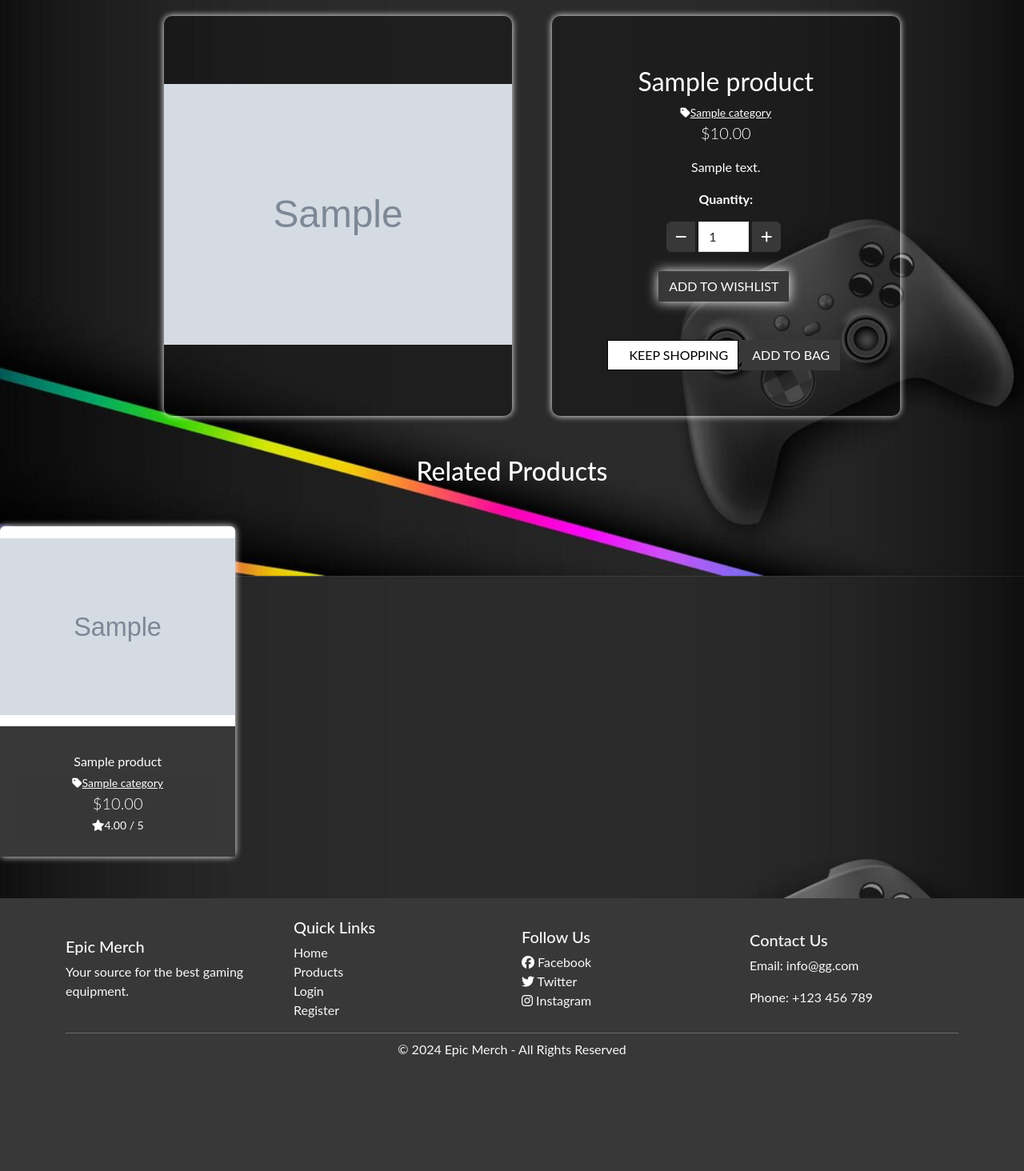
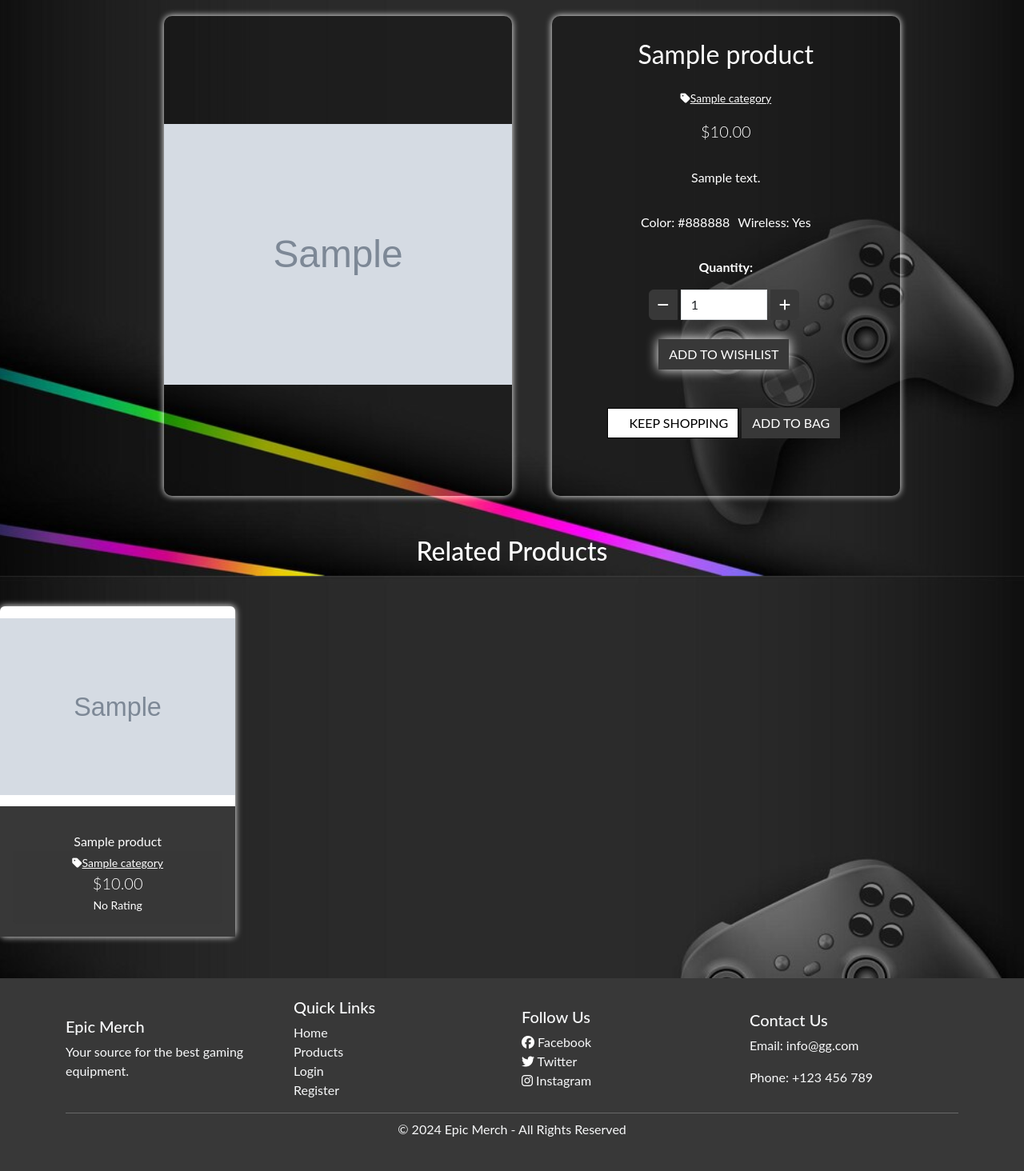
Before and after one commit to nazar0309/epic_merch, a Django app: page /products/1/ in a window 1280 px wide. Shown: the part 80-1544 px from the top of the page at 80% size. Before the commit the page ends 1401 px from the top, so only its background shows below. Run offline with Django 3.2, Linux system fonts and the light colour scheme; tables that the repository leaves empty hold one stand-in row (values such as "Sample post"); grey boxes marked "Sample" are stand-in pictures; some libraries are stand-ins or nearby versions.

Commit message:
Add color and wireless fields to models

```diff
--- a/home/templates/home/index.html
+++ b/home/templates/home/index.html
@@ -69,10 +69,8 @@
                                       </p>
                                       {% endif %}
                                       <p class="lead mb-0 text-left font-weight-bold">${{ product.price }}</p>
-                                      {% if product.rating %}
-                                      <small><i class="fas fa-star mr-1"></i>{{ product.rating }} / 5</small>
-                                      {% else %}
-                                      <small>No Rating</small>
+                                      {% if product.dpi %}
+                                      <p class="mb-0 text-left font-weight-bold">{{ product.dpi }}</p>
                                       {% endif %}
                                   </div>
                               </div>
--- a/products/admin.py
+++ b/products/admin.py
@@ -10,8 +10,9 @@ class ProductAdmin(admin.ModelAdmin):
         'brand',
         'category',
         'price',
-        'rating',
         'image',
+        'color',
+        'wireless',
     )
 
     ordering = ('sku',)
--- a/products/models.py
+++ b/products/models.py
@@ -25,8 +25,9 @@ class Product(models.Model):
     brand = models.CharField(max_length=254, null=True, blank=True)
     description = models.TextField()
     price = models.DecimalField(max_digits=6, decimal_places=2)
-    rating = models.DecimalField(max_digits=6, decimal_places=2, null=True, blank=True)
     image = models.ImageField(null=True, blank=True)
+    color = models.CharField(max_length=50, null=True, blank=True)
+    wireless = models.BooleanField(null=True, blank=True)
 
     def __str__(self):
         return self.name
--- a/products/static/products/css/add_product.css
+++ b/products/static/products/css/add_product.css
@@ -77,3 +77,7 @@ button, input, optgroup, select, textarea {
     display: flex;
     justify-content: center;
 }
+.related-products-container .related-product-card:first-child:focus,
+.related-products-container .related-product-card:first-child:active {
+    border: none !important; /* Remove border in active or focus states */
+}
--- a/products/templates/products/product_details.html
+++ b/products/templates/products/product_details.html
@@ -31,7 +31,7 @@
                 </div>
             </div>
             <div class="product-details-container col-12 col-md-6 col-lg-4">
-                <div class="mb-5 mt-md-5">
+                <div class="mb-5 d-flex flex-column justify-content-between h-100">
                     <p class="mb-0 det-name text-white">{{ product.name }}
                         {% if request.user.is_superuser %}
                             <small class="ml-3">
@@ -41,7 +41,7 @@
                                 <button type="button" class="btn btn-danger btn-sm">
                                     <a href="{% url 'delete_product' product.id %}" class="text-white text-decoration-none">Delete</a>
                                 </button>
-                                </small>
+                            </small>
                         {% endif %}
                     </p>
                     {% if product.category %}
@@ -53,12 +53,30 @@
                     {% endif %}
                     <p class="lead mb-0 text-left font-weight-bold text-white">${{ product.price }}</p>
                     <p class="mt-3 text-white">{{ product.description }}</p>
+
+                    <!-- Color and Wireless info -->
+                    <div class="d-flex justify-content-center align-items-center mb-3 flex-wrap">
+                        {% if product.color %}
+                            <p class="text-white mr-3 mb-0" style="margin-right: 10px;">
+                                Color: {{ product.color }}
+                            </p>
+                        {% endif %}
+                        <p class="text-white mb-0">
+                            {% if product.wireless %}
+                                Wireless: Yes
+                            {% else %}
+                                Wireless: No
+                            {% endif %}
+                        </p>
+                    </div>
+
+                    <!-- Quantity and Add to Bag Section -->
                     <form class="form" action="{% url 'add_to_bag' product.id %}" method="POST">
                         {% csrf_token %}
                         <div class="form-row">
                             <div class="col-12">
-                                <p class="mt-3 text-white"><strong>Quantity:</strong></p>
-                                <div class="form-group d-flex justify-content-center"> <!-- Added flex and justify-center here -->
+                                <p class="text-white"><strong>Quantity:</strong></p>
+                                <div class="form-group d-flex justify-content-center">
                                     <div class="input-group w-50">
                                         <button type="button" class="btn btn-outline-black qty-decrease" data-item_id="{{ product.id }}">
                                             <i class="fas fa-minus"></i>
@@ -104,11 +122,11 @@
                             <div class="related-product-card">
                                 <div class="card h-100 border-0">
                                     {% if product.image %}
-                                    <a href="{% url 'product_details' product.id %}">
+                                    <a href="{% url 'product_details' product.id %}" style="border: none !important;">
                                         <img class="card-img-top img-fluid" src="{{ product.image.url }}" alt="{{ product.name }}">
                                     </a>
                                     {% else %}
-                                    <a href="{% url 'product_details' product.id %}">
+                                    <a href="{% url 'product_details' product.id %}" style="border: none !important;">
                                         <img class="card-img-top img-fluid" src="{% get_media_prefix %}noimage.png" alt="{{ product.name }}">
                                     </a>
                                     {% endif %}
--- a/products/templates/products/products.html
+++ b/products/templates/products/products.html
@@ -80,11 +80,6 @@
                                                     </p>
                                                 {% endif %}
                                                 <p class="lead mb-0 text-left font-weight-bold">${{ product.price }}</p>
-                                                {% if product.rating %}
-                                                    <small><i class="fas fa-star mr-1"></i>{{ product.rating }} / 5</small>
-                                                {% else %}
-                                                    <small>No Rating</small>
-                                                {% endif %}
                                                 {% if request.user.is_superuser %}
                                                     <small class="ml-3" style='margin-top: 7px;'>
                                                         <button type="button" class="btn btn-primary btn-sm">
--- a/static/css/base.css
+++ b/static/css/base.css
@@ -277,28 +277,28 @@ main {
     background-color: rgba(0, 0, 0, 0.3); /* Black background with opacity */
     border-radius: 10px;
     box-shadow: 0 0 8px white; /* Box shadow similar to image */
-    height: 500px;
+    height: 600px;
     padding: 0 !important;
     margin-right: 50px;
 }
 
 .image-container img {
-    height: 400px;
+    height: 500px;
 }
 /* Product Details Block */
 .product-details-container {
     background-color: rgba(0, 0, 0, 0.3); /* Black background with opacity */
     color: white; /* White text for contrast */
-    padding: 2em;
+    padding: 1.5em; /* Adjusted padding for better spacing */
     border-radius: 10px; /* Rounded corners */
     box-shadow: 0 4px 8px rgba(0, 0, 0, 0.3); /* Box shadow similar to image */
     display: flex;
     flex-direction: column;
-    justify-content: center;
-    align-items: center; /* Center the text vertically and horizontally */
+    justify-content: space-between; /* Ensure space is distributed evenly */
     text-align: center;
-    height: 500px;
+    height: 600px;
     box-shadow: 0 0 8px white; /* Box shadow similar to image */
+    overflow: hidden; /* Prevent overflow of any elements */
 }
 
 /* Make the Product Name Bigger */
```
Also changed, not shown: products/migrations/0004_remove_product_rating_product_color_product_dpi_and_more.py (added), products/migrations/0005_remove_product_color_remove_product_dpi_and_more.py (added), products/migrations/0006_product_color.py (added).
